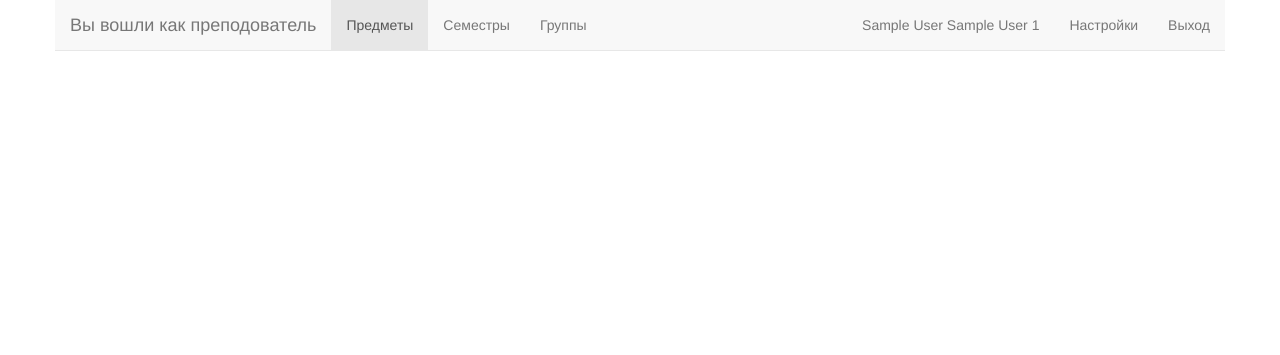
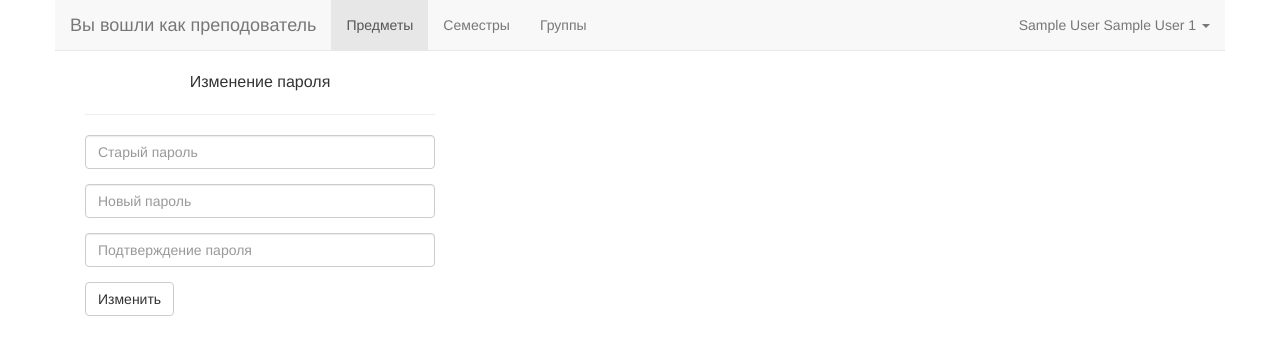
Before and after one commit to olkorsia/SystemMenegaMarks, a PHP site: page /prepod/settings.php in a window 1280 px wide. Shown: the top 355 px of the page. Run offline with PHP 8.4, Linux system fonts and the light colour scheme; the visitor is signed in with stand-in values (Sample User, id 1); some libraries are stand-ins or nearby versions.

Commit message:
Add new code. Change navbar prepod added dropdown in element user name. Debbug sql query.

```diff
--- a/controller/Authorization.php
+++ b/controller/Authorization.php
@@ -1,5 +1,5 @@
 <?php
-    require "ConnectDB.php";
+    require_once "ConnectDB.php";
 
     class Authorization
     {
--- /dev/null
+++ b/controller/PrepodSettings.php
@@ -0,0 +1,34 @@
+<?php
+session_start();
+require_once "ConnectDB.php";
+
+class PrepodSettings
+{
+    private $_db = null;
+
+    public function __construct()
+    {
+        $this->_db = connectDB::getInstance();
+    }
+
+    public function changePassword($last_password, $new_password) {
+        $prepod_id = $_SESSION['prepod_id'];
+
+        $sql = "SELECT id FROM prepod WHERE id='$prepod_id' AND prepod_password='$last_password'";
+        $result = $this->_db->query($sql);
+
+        if ($result->rowCount() == 1) {
+            $sql = "UPDATE prepod SET prepod_password='$new_password' WHERE id='$prepod_id'";
+            $result = $this->_db->query($sql);
+
+            if ($result) {
+                echo 'OK Change password';
+            } else {
+                echo 'DON\'T change password';
+            }
+        } else {
+            echo 'Password enter don\'t right!';
+        }
+    }
+}
+?>
--- a/prepod/settings.php
+++ b/prepod/settings.php
@@ -1,5 +1,6 @@
 <?php
 session_start();
+require_once "../controller/PrepodSettings.php";
 
 if (!isset($_SESSION['auth']) && !$_SESSION['auth'] == 'prepod') {
     header("Location: /");
@@ -40,16 +41,20 @@ if (isset($_GET['exit'])) {
 
                 <div class="collapse navbar-collapse" id="bs-example-navbar-collapse-1">
                     <ul class="nav navbar-nav">
-                        <li class="active"><a href="index.html">Предметы</a></li>
+                        <li class="active"><a href="index.php">Предметы</a></li>
                         <li><a href="#">Семестры</a></li>
                         <li><a href="#">Группы</a></li>
                     </ul>
                     <ul class="nav navbar-nav navbar-right">
-                        <li>
-                            <p class="navbar-text"><?php echo ' ' . $_SESSION['surname'] . ' ' . $_SESSION['name'] . ' ' . $_SESSION['patronic']; ?></p>
+                        <li class="dropdown">
+                            <a href="#" class="dropdown-toggle" data-toggle="dropdown" role="button" aria-haspopup="true"
+                               aria-expanded="false"><?php echo ' ' . $_SESSION['surname'] . ' ' . $_SESSION['name'] . ' ' . $_SESSION['patronic']; ?> <span class="caret"></span></a>
+                            <ul class="dropdown-menu">
+                                <li><a href="settings.php">Настройки</a></li>
+                                <li role="separator" class="divider"></li>
+                                <li><a href="?exit">Выход <span class="glyphicon glyphicon-log-out" aria-hidden="true"></span></a></li>
+                            </ul>
                         </li>
-                        <li><a href="#">Настройки</a></li>
-                        <li><a href="?exit">Выход</a></li>
                     </ul>
                 </div>
             </div>
@@ -58,6 +63,36 @@ if (isset($_GET['exit'])) {
 </div>
 <!--//MENU NAVBAR-->
 
+<div class="container">
+    <div class="col-md-4">
+        <p style="text-align: center; font-size: medium">Изменение пароля</p>
+        <hr/>
+        <form method="POST">
+            <div class="form-group">
+                <input type="password" name="last_password" class="form-control" id="exampleInputEmail1" placeholder="Старый пароль" required>
+            </div>
+            <div class="form-group">
+                <input type="password" name="new_password" class="form-control" placeholder="Новый пароль" required>
+            </div>
+            <div class="form-group">
+                <input type="password" name="again_new_password" class="form-control" placeholder="Подтверждение пароля" required>
+            </div>
+            <button type="submit" class="btn btn-default">Изменить</button>
+        </form>
+    </div>
+</div>
+
+<?php
+    if (isset($_POST["last_password"])) {
+        if ($_POST['new_password'] === $_POST['again_new_password']) {
+            $chg = new PrepodSettings();
+            $chg->changePassword($_POST["last_password"], $_POST['new_password']);
+        } else {
+            echo 'Пароли не совподают';
+        }
+    }
+?>
+
 <script src="../js/bootstrap.min.js"></script>
 </body>
 </html>
```
Also changed, not shown: prepod/index.php (+9 -5 lines).
